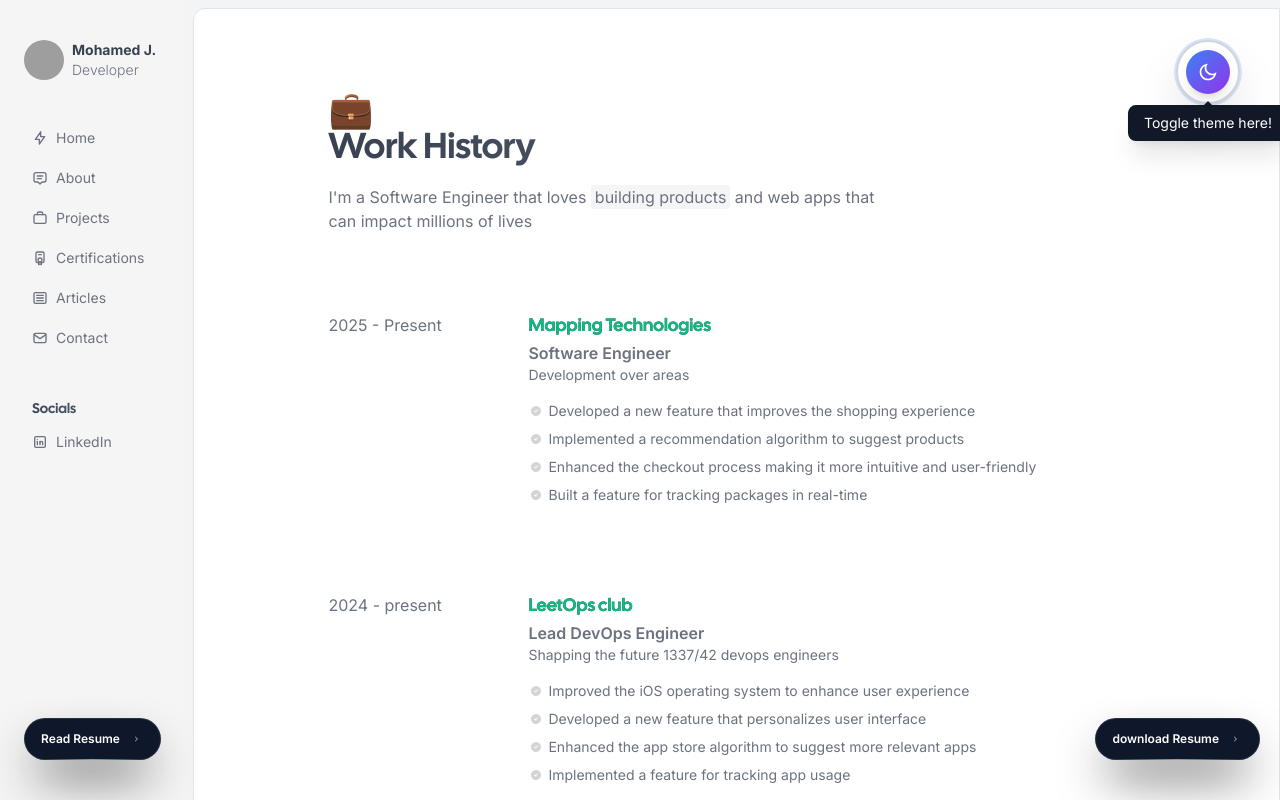
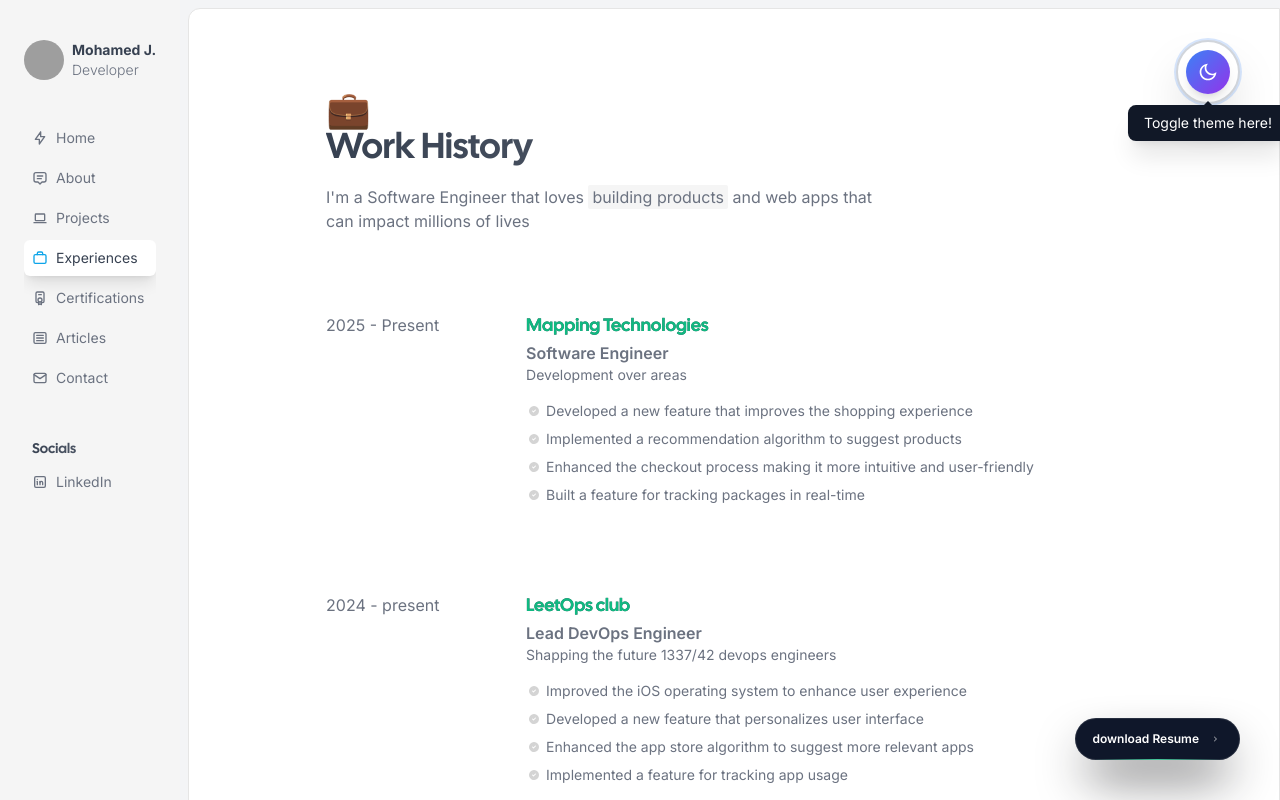
Before and after one commit to Mohamed-JJ/portfolio, a Next.js app: page /resume in a window 1280 px wide. Built offline with nearby package versions, Linux system fonts and the light colour scheme; grey boxes are pictures that could not be loaded.

Commit message:
[CHANGE]: change the button to resume to a sidebar navigation link to experiences

```diff
--- a/src/app/resume/page.tsx
+++ b/src/app/resume/page.tsx
@@ -23,9 +23,21 @@ export default function Home() {
     document.body.removeChild(link);
   };
   return (
-    <Container>
+    <div>
+      <div className="pb-32">
+        <Container>
+          <span className="text-4xl">💼</span>
+          <Heading className="font-black">Work History</Heading>
+          <Paragraph className="max-w-xl mt-4">
+            I&apos;m a Software Engineer that loves{" "}
+            <Highlight>building products</Highlight> and web apps that can impact
+            millions of lives
+          </Paragraph>
+          <WorkHistory />
+        </Container>
+      </div>
       <div
-        className="absolute bottom-10 right-5"
+        className="fixed bottom-3 right-14 sm:bottom-10 md:right-10 z-[100]"
         onClick={() => {
           console.log("download resumer");
           loadResume();
@@ -33,14 +45,6 @@ export default function Home() {
       >
         <Badge href="#" text="download Resume" />
       </div>
-      <span className="text-4xl">💼</span>
-      <Heading className="font-black">Work History</Heading>
-      <Paragraph className="max-w-xl mt-4">
-        I&apos;m a Software Engineer that loves{" "}
-        <Highlight>building products</Highlight> and web apps that can impact
-        millions of lives
-      </Paragraph>
-      <WorkHistory />
-    </Container>
+    </div>
   );
 }
--- a/src/components/Sidebar.tsx
+++ b/src/components/Sidebar.tsx
@@ -31,9 +31,9 @@ export const Sidebar = () => {
               <SidebarHeader />
               <Navigation setOpen={setOpen} />
             </div>
-            <div onClick={() => isMobile() && setOpen(false)}>
+            {/* <div onClick={() => isMobile() && setOpen(false)}>
               <Badge href="/resume" text="Read Resume" />
-            </div>
+            </div> */}
           </motion.div>
         )}
       </AnimatePresence>
--- a/src/constants/navlinks.tsx
+++ b/src/constants/navlinks.tsx
@@ -4,7 +4,8 @@ import {
   IconBriefcase2,
   IconMail,
   IconMessage2,
-  IconCertificate2
+  IconCertificate2,
+  IconDeviceLaptop
 } from "@tabler/icons-react";
 
 export const navlinks = [
@@ -21,6 +22,11 @@ export const navlinks = [
   {
     href: "/projects",
     label: "Projects",
+    icon: IconDeviceLaptop,
+  },
+  {
+    href: "/resume",
+    label: "Experiences",
     icon: IconBriefcase2,
   },
   {
```
